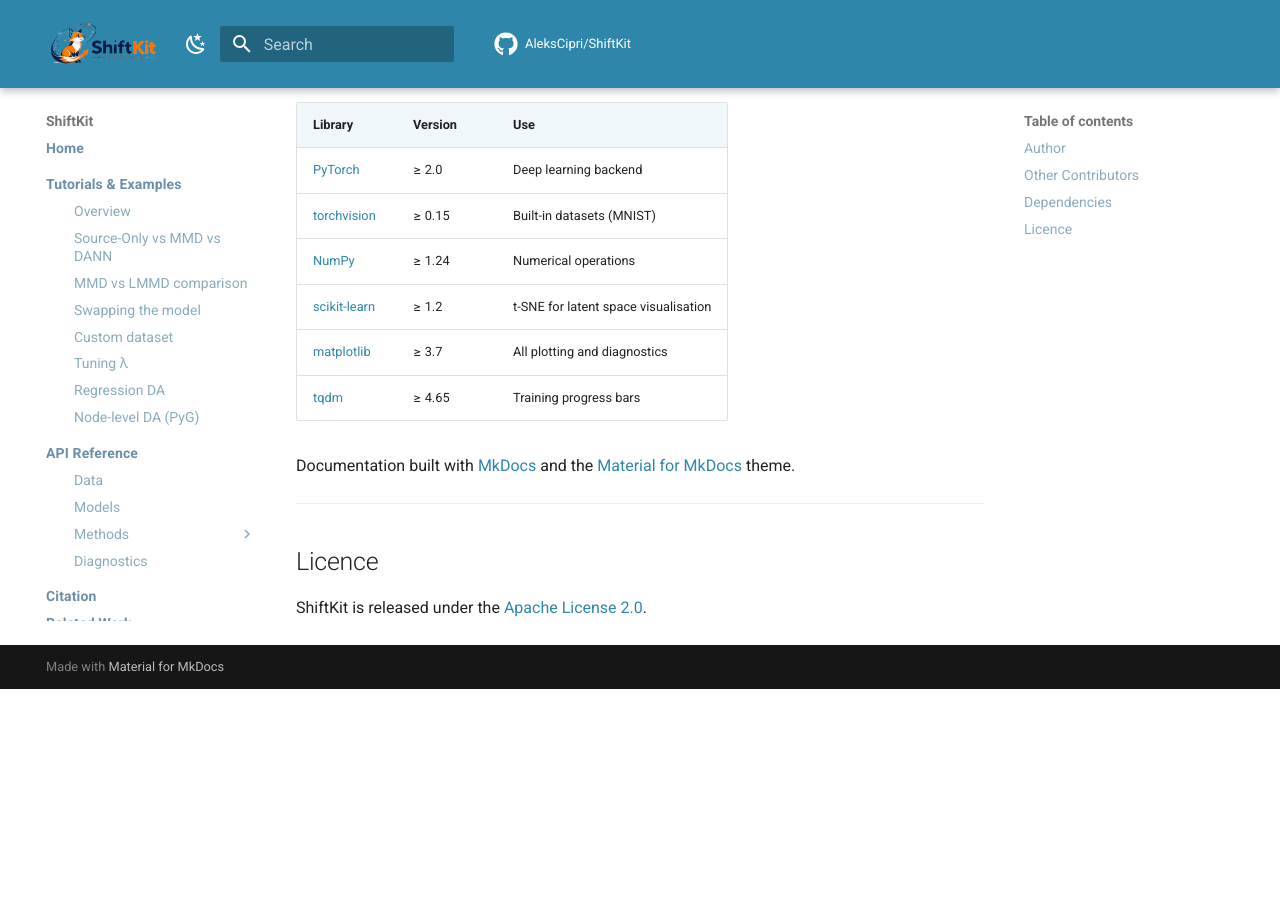
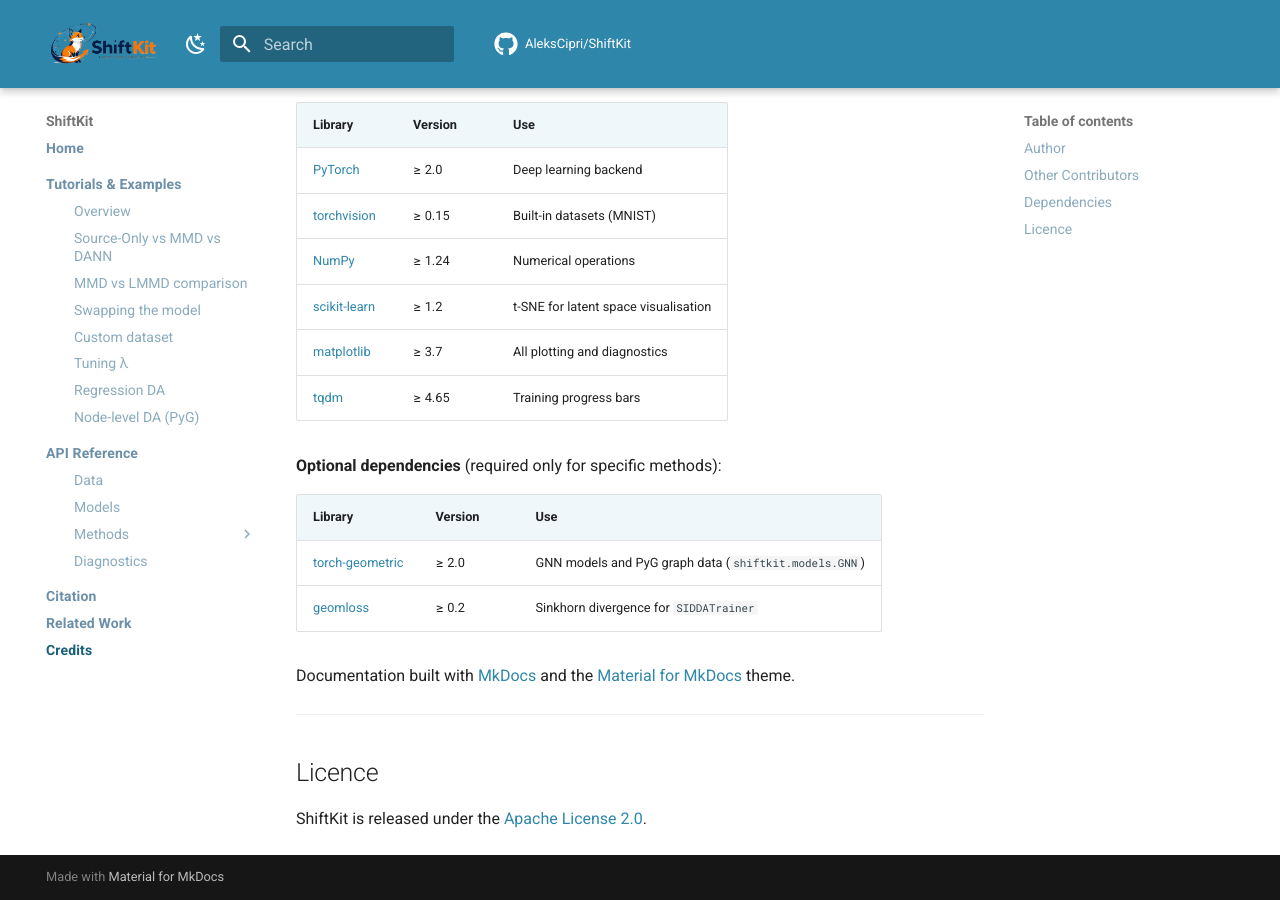
Before and after one commit to AleksCipri/ShiftKit, an MkDocs documentation site: the page built from docs/credits.md, in a window 1280 px wide and 900 px high, scrolled down 630 px. Built offline with MkDocs 1.6.1 and Material for MkDocs 9.7.7, drawn with Linux system fonts in a browser that asks for light colours; comment, search, counter and statistics services are not loaded; before the commit the page ends 1319 px from its top, so only the background shows below that.

Commit message:
Add optional dependencies (torch-geometric, geomloss) to credits
Co-Authored-By: Claude Sonnet 4.6 <noreply@anthropic.com>

```diff
--- a/docs/credits.md
+++ b/docs/credits.md
@@ -31,6 +31,13 @@ ShiftKit builds on the following open-source libraries:
 | [matplotlib](https://matplotlib.org) | ≥ 3.7 | All plotting and diagnostics |
 | [tqdm](https://tqdm.github.io) | ≥ 4.65 | Training progress bars |
 
+**Optional dependencies** (required only for specific methods):
+
+| Library | Version | Use |
+|---------|---------|-----|
+| [torch-geometric](https://pyg.org) | ≥ 2.0 | GNN models and PyG graph data (`shiftkit.models.GNN`) |
+| [geomloss](https://www.kernel-operations.io/geomloss/) | ≥ 0.2 | Sinkhorn divergence for `SIDDATrainer` |
+
 Documentation built with [MkDocs](https://www.mkdocs.org) and the [Material for MkDocs](https://squidfunk.github.io/mkdocs-material/) theme.
 
 ---
```
